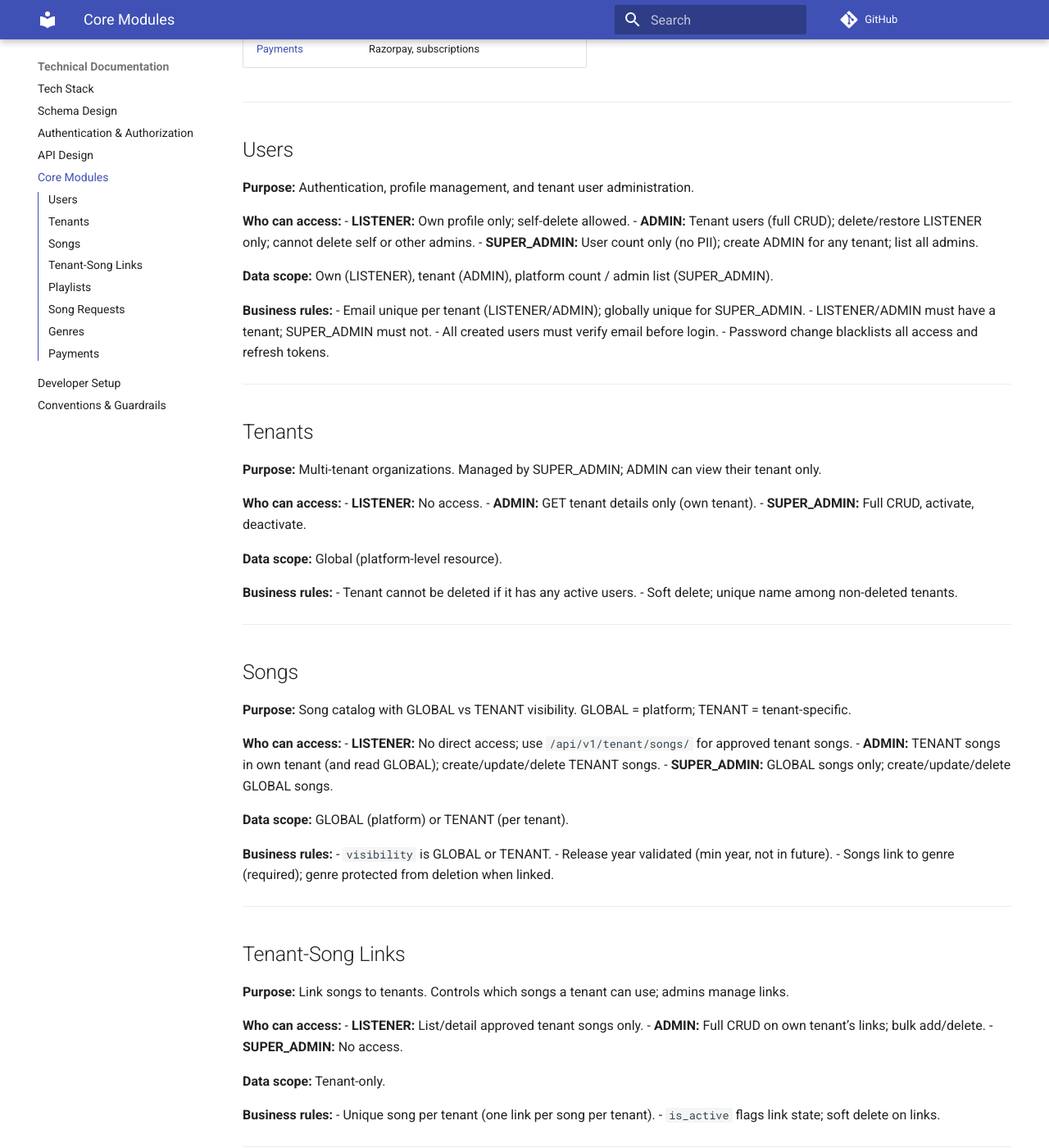
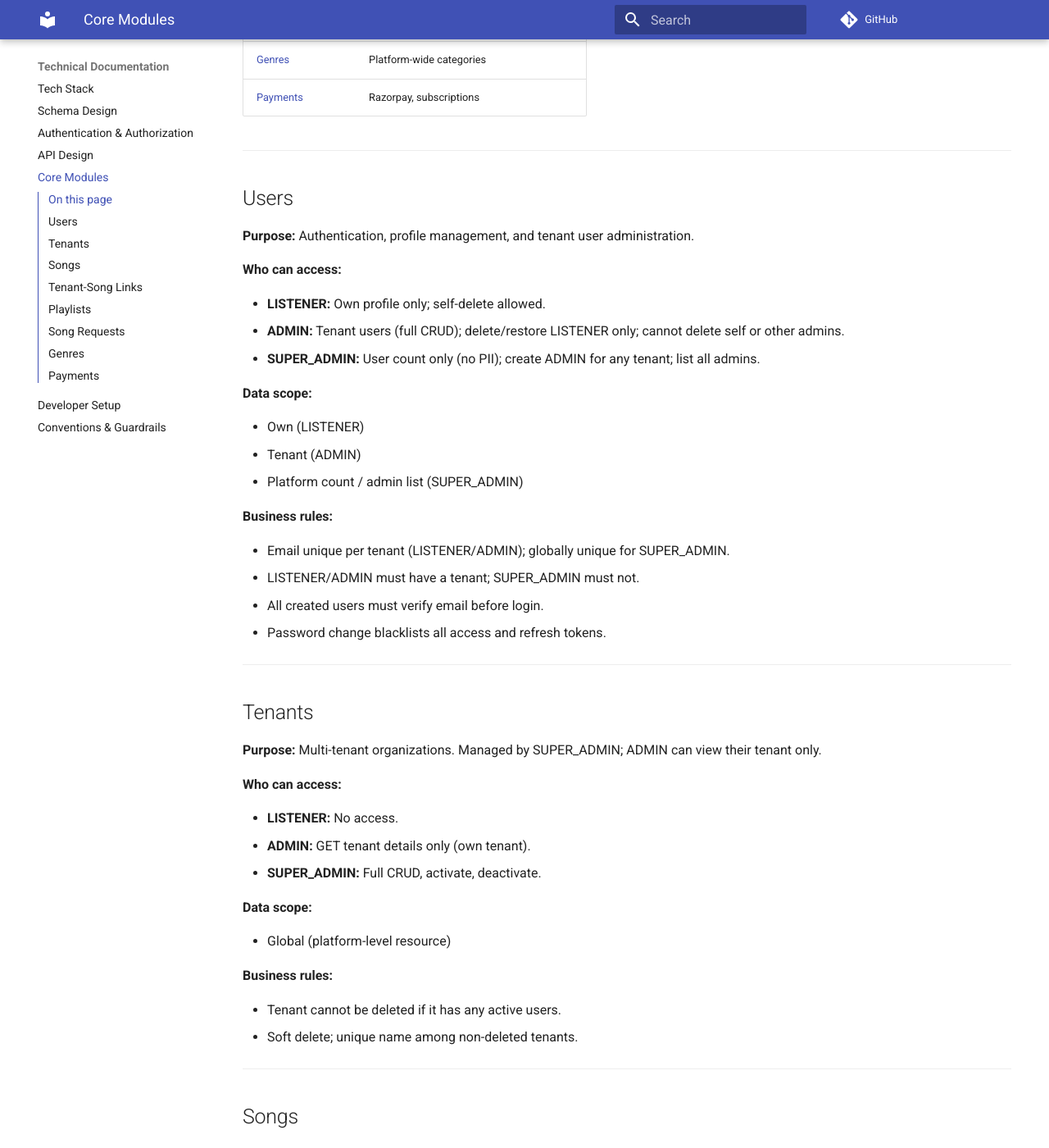
Before and after one commit to riddhima-gkmit/Songlist-Multitenant-Documentation, an MkDocs documentation site: the page built from docs/technical/core-modules.md, in a window 1280 px wide and 1400 px high, scrolled down 638 px. Shown: the whole window at 82% size. Built offline with MkDocs 1.6.1 and Material for MkDocs 9.7.7, drawn with Linux system fonts in a browser that asks for light colours; comment, search, counter and statistics services are not loaded; some of the changed text lies outside the part shown.

Commit message:
docs: fix markdown formatting for core modules and auth docs

```diff
--- a/docs/technical/core-modules.md
+++ b/docs/technical/core-modules.md
@@ -22,13 +23,19 @@
 **Purpose:** Authentication, profile management, and tenant user administration.
 
 **Who can access:**
+
 - **LISTENER:** Own profile only; self-delete allowed.
 - **ADMIN:** Tenant users (full CRUD); delete/restore LISTENER only; cannot delete self or other admins.
 - **SUPER_ADMIN:** User count only (no PII); create ADMIN for any tenant; list all admins.
 
-**Data scope:** Own (LISTENER), tenant (ADMIN), platform count / admin list (SUPER_ADMIN).
+**Data scope:**
+
+- Own (LISTENER)
+- Tenant (ADMIN)
+- Platform count / admin list (SUPER_ADMIN)
 
 **Business rules:**
+
 - Email unique per tenant (LISTENER/ADMIN); globally unique for SUPER_ADMIN.
 - LISTENER/ADMIN must have a tenant; SUPER_ADMIN must not.
 - All created users must verify email before login.
@@ -41,13 +48,17 @@
 **Purpose:** Multi-tenant organizations. Managed by SUPER_ADMIN; ADMIN can view their tenant only.
 
 **Who can access:**
+
 - **LISTENER:** No access.
 - **ADMIN:** GET tenant details only (own tenant).
 - **SUPER_ADMIN:** Full CRUD, activate, deactivate.
 
-**Data scope:** Global (platform-level resource).
+**Data scope:**
+
+- Global (platform-level resource)
 
 **Business rules:**
+
 - Tenant cannot be deleted if it has any active users.
 - Soft delete; unique name among non-deleted tenants.
 
@@ -55,18 +66,24 @@
 
 ## Songs
 
-**Purpose:** Song catalog with GLOBAL vs TENANT visibility. GLOBAL = platform; TENANT = tenant-specific.
+**Purpose:** Song catalog with GLOBAL vs TENANT visibility.
+GLOBAL = platform; TENANT = tenant-specific.
 
 **Who can access:**
+
 - **LISTENER:** No direct access; use `/api/v1/tenant/songs/` for approved tenant songs.
 - **ADMIN:** TENANT songs in own tenant (and read GLOBAL); create/update/delete TENANT songs.
 - **SUPER_ADMIN:** GLOBAL songs only; create/update/delete GLOBAL songs.
 
-**Data scope:** GLOBAL (platform) or TENANT (per tenant).
+**Data scope:**
+
+- GLOBAL (platform)
+- TENANT (per tenant)
 
 **Business rules:**
-- `visibility` is GLOBAL or TENANT.
-- Release year validated (min year, not in future).
+
+- `visibility` is `GLOBAL` or `TENANT`.
+- Release year validated (minimum year, not in future).
 - Songs link to genre (required); genre protected from deletion when linked.
 
 ---
@@ -76,15 +93,20 @@
 **Purpose:** Link songs to tenants. Controls which songs a tenant can use; admins manage links.
 
 **Who can access:**
+
 - **LISTENER:** List/detail approved tenant songs only.
 - **ADMIN:** Full CRUD on own tenant’s links; bulk add/delete.
 - **SUPER_ADMIN:** No access.
 
-**Data scope:** Tenant-only.
+**Data scope:**
+
+- Tenant-only
 
 **Business rules:**
+
 - Unique song per tenant (one link per song per tenant).
-- `is_active` flags link state; soft delete on links.
+- `is_active` flags link state.
+- Soft delete on links.
 
 ---
 
@@ -93,13 +115,17 @@
 **Purpose:** User-defined song collections. Owned by users; admins can manage all playlists in their tenant.
 
 **Who can access:**
+
 - **LISTENER:** Own playlists only.
 - **ADMIN:** All playlists in tenant; can create on behalf of users (`user_id`).
 - **SUPER_ADMIN:** No access.
 
-**Data scope:** Tenant (via playlist owner’s tenant).
+**Data scope:**
+
+- Tenant (via playlist owner’s tenant)
 
 **Business rules:**
+
 - Playlist name unique per user (among non-deleted).
 - Only approved tenant songs can be added (enforced where used).
 - Object-level permission: owner or ADMIN in same tenant.
@@ -111,14 +137,18 @@
 **Purpose:** Users request songs; admins review and fulfill (approve/reject, link or create song).
 
 **Who can access:**
+
 - **LISTENER:** Own requests only.
 - **ADMIN:** All requests in tenant; create for any tenant user; review and fulfill.
 - **SUPER_ADMIN:** No access.
 
-**Data scope:** Tenant-only.
+**Data scope:**
+
+- Tenant-only
 
 **Business rules:**
-- Status flow: PENDING → APPROVED | REJECTED | FULFILLED.
+
+- Status flow: `PENDING → APPROVED | REJECTED | FULFILLED`.
 - Unique `(song_title, tenant)` per request (model constraint).
 - ADMIN can create requests with `user_id` for any tenant user.
 
@@ -129,13 +159,17 @@
 **Purpose:** Platform-wide song categorization. SUPER_ADMIN manages; ADMIN read-only.
 
 **Who can access:**
+
 - **LISTENER:** No access.
 - **ADMIN:** Read-only (list, detail).
 - **SUPER_ADMIN:** Full CRUD.
 
-**Data scope:** Global.
+**Data scope:**
+
+- Global
 
 **Business rules:**
+
 - Genre cannot be deleted if any non–soft-deleted song is linked.
 - Name unique globally.
 
@@ -143,17 +177,23 @@
 
 ## Payments
 
-**Purpose:** Razorpay premium subscriptions (lifetime). Payment links, webhooks, subscription status.
+**Purpose:** Razorpay premium subscriptions (lifetime).
+Payment links, webhooks, subscription status.
 
 **Who can access:**
+
 - **LISTENER:** No access.
 - **ADMIN:** Create payment link; view tenant subscription status.
 - **SUPER_ADMIN:** List all subscriptions and payments; no payment-link creation.
 
-**Data scope:** Tenant (links, subscription); platform (SUPER_ADMIN lists).
+**Data scope:**
+
+- Tenant (links, subscription)
+- Platform (SUPER_ADMIN lists)
 
 **Business rules:**
-- Payment state machine: CREATED → PENDING → PAID → VERIFIED → ACTIVATED (or FAILED).
+
+- Payment state machine: `CREATED → PENDING → PAID → VERIFIED → ACTIVATED` (or `FAILED`).
 - Webhook signature verification required.
 - Premium stored on tenant’s `Subscription` (e.g. `is_premium`).
 - Idempotent processing for webhooks where applicable.
```
Also changed, not shown: other parts of docs/technical/core-modules.md (+3 -2 lines), docs/technical/api-design.md (+18 -17 lines), docs/technical/authentication.md (+34 -5 lines).
